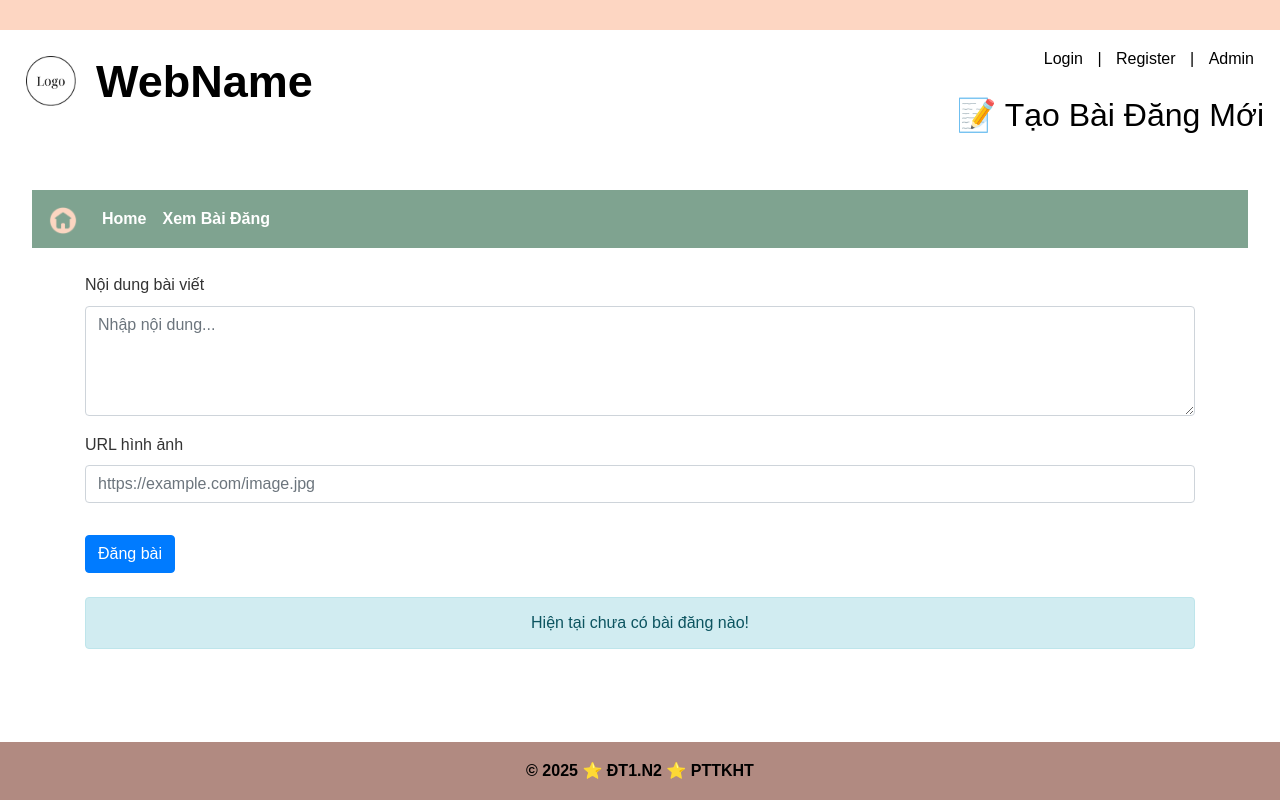
After one commit to Nhungnguyen0804/PTTKHT_Project, a Flask app: template app/posts/templates/post/create_post.html in a window 1280 px wide. The commit adds this page. Run offline with Flask 3, Linux system fonts and the light colour scheme; the template is opened without the code that fills it, so the values that code supplies are empty; some libraries are stand-ins or nearby versions.

Commit message:
add post

```diff
--- a/app/__init__.py
+++ b/app/__init__.py
@@ -7,6 +7,7 @@ from .auth import auth_blueprint
 from .home import home_blueprint
 from .test import test_blueprint
 from .admin import admin_blueprint
+from .posts import post_blueprint
 
 def create_app():
     app = Flask(__name__)
@@ -36,6 +37,7 @@ def create_app():
     app.register_blueprint(admin_blueprint)
     app.register_blueprint(test_blueprint)
     app.register_blueprint(auth_blueprint)
+    app.register_blueprint(post_blueprint)
 
     # Thiết lập route cho trang đăng nhập
     login_manager.login_view = 'auth.login'
--- a/app/home/templates/home/home.html
+++ b/app/home/templates/home/home.html
@@ -44,6 +44,9 @@
       <li class="nav-item">
         <a class="nav-link" href="{{ url_for('test.afterlogin') }}">Link</a>
       </li>
+      <li class="nav-item active">
+        <a class="nav-link" href="{{ url_for('home.homepage') }}">Posts</a>
+      </li>
       <li class="nav-item dropdown">
         <a
           class="nav-link dropdown-toggle"
--- /dev/null
+++ b/app/posts/templates/post/create_post.html
@@ -0,0 +1,57 @@
+{% extends 'base.html' %}
+{% block title %}Đăng Bài{% endblock %}
+
+{% block add_header %}
+<h2 class="text-center mt-4">📝 Tạo Bài Đăng Mới</h2>
+{% endblock %}
+
+{% block content %}
+<!-- Navbar giống home -->
+<nav class="navbar navbar-expand-lg navbar-light bg-light mb-4">
+  <a class="navbar-brand" href="{{ url_for('home.homepage') }}">
+    <img src="{{ url_for('static', filename='image/home.png') }}" style="width: 30px" alt="home image" />
+  </a>
+  <button
+    class="navbar-toggler"
+    type="button"
+    data-toggle="collapse"
+    data-target="#navbarSupportedContent"
+    aria-controls="navbarSupportedContent"
+    aria-expanded="false"
+    aria-label="Toggle navigation"
+  >
+    <span class="navbar-toggler-icon"></span>
+  </button>
+
+  <div class="collapse navbar-collapse" id="navbarSupportedContent">
+    <ul class="navbar-nav mr-auto">
+      <li class="nav-item">
+        <a class="nav-link" href="{{ url_for('home.homepage') }}">Home</a>
+      </li>
+      <li class="nav-item">
+        <a class="nav-link" href="{{ url_for('post.view_posts') }}">Xem Bài Đăng</a>
+      </li>
+    </ul>
+  </div>
+</nav>
+
+<div class="container">
+  <form method="POST">
+    <div class="form-group">
+      <label for="content">Nội dung bài viết</label>
+      <textarea name="content" id="content" class="form-control" rows="4" placeholder="Nhập nội dung..." required></textarea>
+    </div>
+    <div class="form-group mt-3">
+      <label for="image_url">URL hình ảnh</label>
+      <input type="url" name="image_url" id="image_url" class="form-control" placeholder="https://example.com/image.jpg">
+    </div>
+    <button type="submit" class="btn btn-primary mt-3">Đăng bài</button>
+  </form>
+
+  {% if posts is not defined or posts|length == 0 %}
+    <div class="alert alert-info text-center mt-4">
+      Hiện tại chưa có bài đăng nào!
+    </div>
+  {% endif %}
+</div>
+{% endblock %}
```
Also changed, not shown: app/home/templates/home/create_post.html (deleted, +0 -36 lines), app/posts/__init__.py (added, +9 -0 lines), app/posts/post_routes.py (renamed from app/home/post_routes.py, +8 -11 lines), app/home/routes.py (line endings or trailing spaces), app/posts/templates/post/view_posts.html (added).
